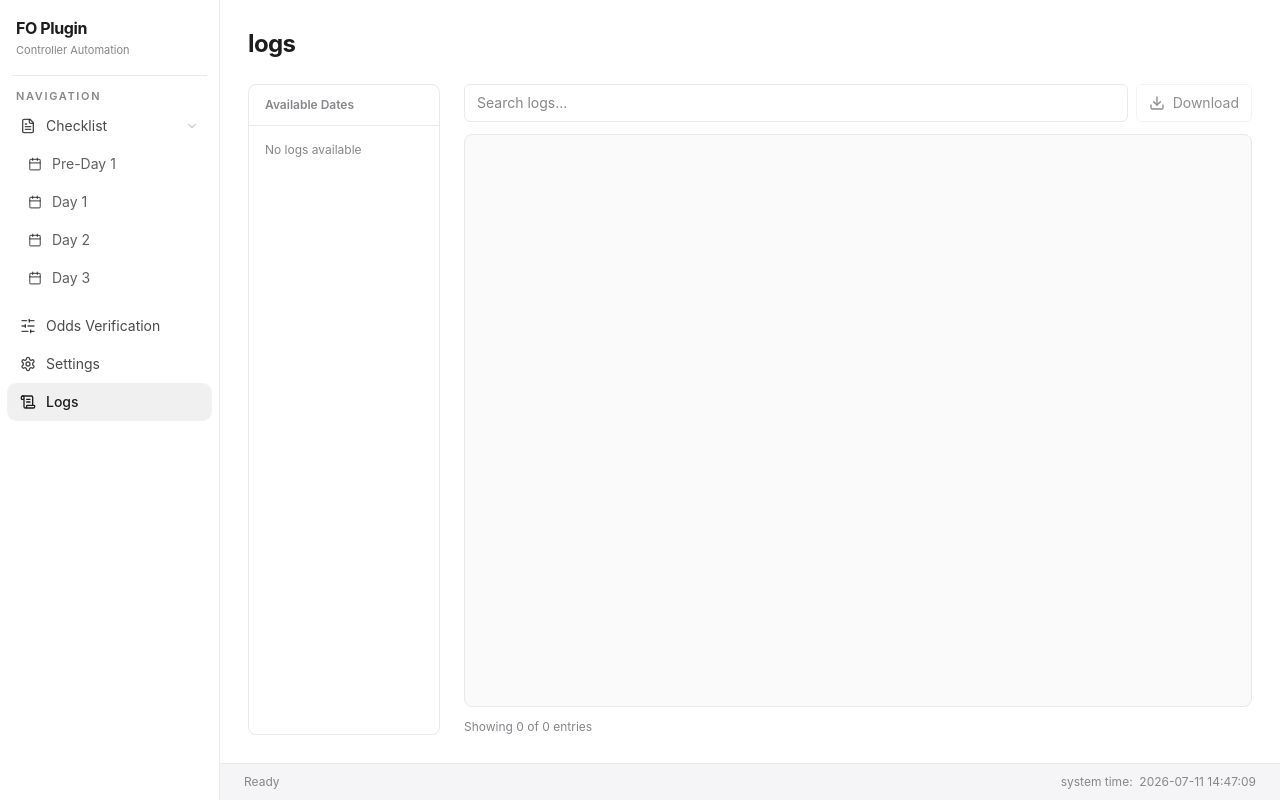
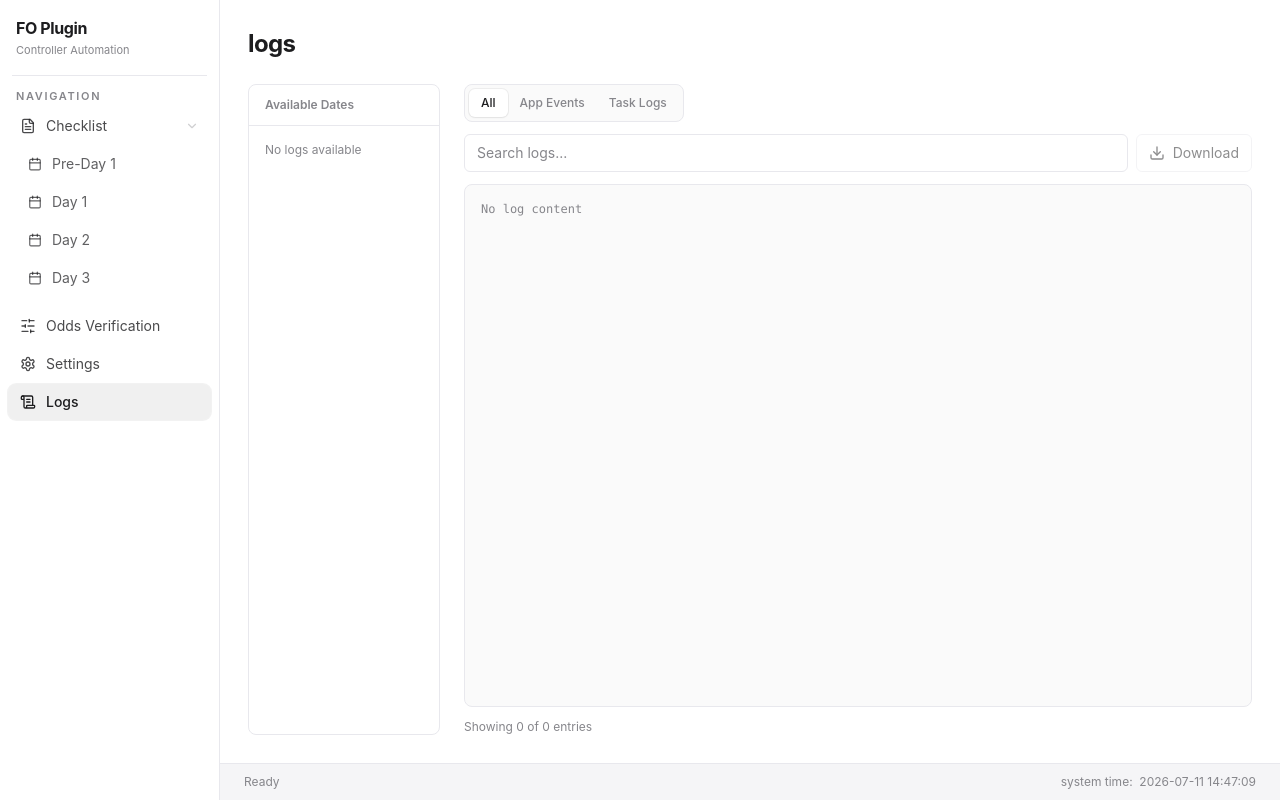
Before and after one commit to felix603102/autmoation_plugin, a React (Vite) app: page / in a window 1280 px wide. Both pictures are taken after a click on the button "Logs". Built offline with nearby package versions, Linux system fonts and the light colour scheme.

Commit message:
feat: add category tabs (All / App Events / Task Logs) to Logs page

```diff
--- a/src/components/pages/LogsPage.tsx
+++ b/src/components/pages/LogsPage.tsx
@@ -4,11 +4,14 @@ import { Download } from 'lucide-react';
 /**
  * Logs page. Displays system and task execution logs with filtering and search.
  */
+type LogCategory = 'all' | 'app' | 'task';
+
 export function LogsPage() {
   const [dates, setDates] = useState<string[]>([]);
   const [selectedDate, setSelectedDate] = useState<string | null>(null);
   const [logContent, setLogContent] = useState<string>('');
   const [searchTerm, setSearchTerm] = useState<string>('');
+  const [category, setCategory] = useState<LogCategory>('all');
   const [loading, setLoading] = useState(false);
 
   // Load available log dates on mount.
@@ -36,12 +39,22 @@ export function LogsPage() {
     loadLog().catch(() => {});
   }, [selectedDate]);
 
-  // Filter log lines by search term.
-  const filteredLines = logContent
-    .split('\n')
-    .filter((line) =>
+  // Split raw log content into lines, dropping empty trailing lines.
+  const allLines = logContent.split('\n').filter((l) => l.trim());
+
+  // Category split: [TASK] entries are task execution logs; everything else
+  // (INFO/WARN/ERROR/DEBUG) is a general app event.
+  const categoryLines = allLines.filter((line) => {
+    if (category === 'task') return line.includes('[TASK]');
+    if (category === 'app') return !line.includes('[TASK]');
+    return true;
+  });
+
+  // Search term is applied on top of the category filter.
+  const filteredLines = categoryLines.filter(
+    (line) =>
       searchTerm === '' || line.toLowerCase().includes(searchTerm.toLowerCase()),
-    );
+  );
 
   const downloadLog = async () => {
     if (!selectedDate) return;
@@ -90,6 +103,30 @@ export function LogsPage() {
 
         {/* Right main area: log content */}
         <div className="flex flex-1 flex-col gap-3 overflow-hidden">
+          {/* Category tabs */}
+          <div className="inline-flex w-fit rounded-lg border border-hairline bg-black/[0.02] p-1">
+            {(
+              [
+                { key: 'all', label: 'All' },
+                { key: 'app', label: 'App Events' },
+                { key: 'task', label: 'Task Logs' },
+              ] as { key: LogCategory; label: string }[]
+            ).map((tab) => (
+              <button
+                key={tab.key}
+                type="button"
+                onClick={() => setCategory(tab.key)}
+                className={`rounded-md px-3 py-1.5 text-xs font-medium transition-colors ${
+                  category === tab.key
+                    ? 'bg-white text-ink shadow-sm ring-1 ring-black/5'
+                    : 'text-muted hover:text-ink'
+                }`}
+              >
+                {tab.label}
+              </button>
+            ))}
+          </div>
+
           {/* Search and controls */}
           <div className="flex gap-2">
             <input
@@ -115,7 +152,11 @@ export function LogsPage() {
               <div className="text-muted">Loading...</div>
             ) : filteredLines.length === 0 ? (
               <div className="text-muted">
-                {searchTerm ? 'No matching log entries' : 'No log content'}
+                {searchTerm
+                  ? 'No matching log entries'
+                  : category !== 'all'
+                    ? 'No entries in this category'
+                    : 'No log content'}
               </div>
             ) : (
               <div className="space-y-1">
@@ -141,8 +182,7 @@ export function LogsPage() {
 
           {/* Stats */}
           <div className="text-xs text-muted">
-            Showing {filteredLines.filter((l) => l.trim()).length} of{' '}
-            {logContent.split('\n').filter((l) => l.trim()).length} entries
+            Showing {filteredLines.length} of {categoryLines.length} entries
           </div>
         </div>
       </div>
```
